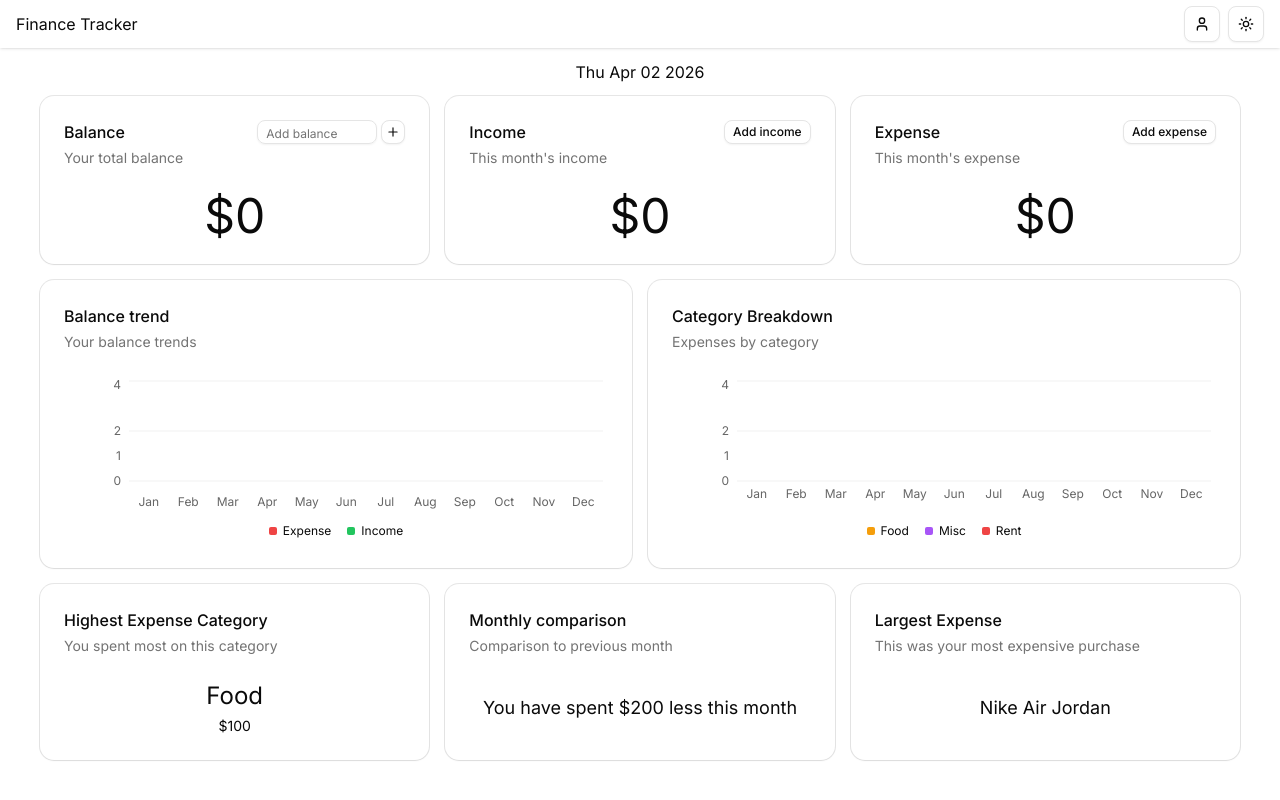
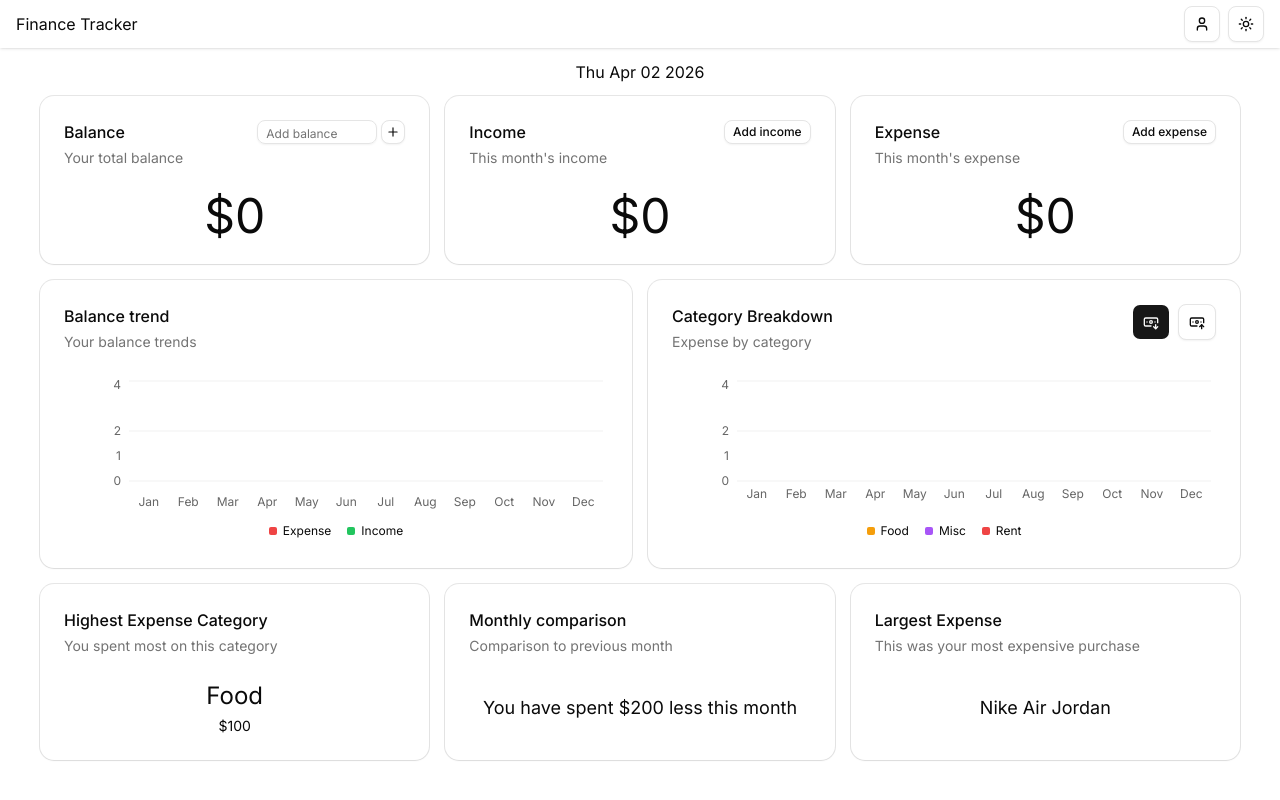
Before and after one commit to darshan03s/finance_tracker, a Next.js app: page / in a window 1280 px wide. Shown: the top 800 px of the page. Built offline with nearby package versions, Linux system fonts and the light colour scheme.

Commit message:
feat: add income category breakdown to main dashboard

```diff
--- a/components/category-breakdown.tsx
+++ b/components/category-breakdown.tsx
@@ -11,10 +11,21 @@ import {
   ChartTooltipContent
 } from '@/components/ui/chart';
 
-import { Card, CardContent, CardDescription, CardHeader, CardTitle } from '@/components/ui/card';
-import { ExpenseCategory } from '@/types';
+import {
+  Card,
+  CardAction,
+  CardContent,
+  CardDescription,
+  CardHeader,
+  CardTitle
+} from '@/components/ui/card';
+import { ExpenseCategory, IncomeCategory } from '@/types';
+import { useState } from 'react';
+import { Button } from './ui/button';
+import { BanknoteArrowDown, BanknoteArrowUp } from 'lucide-react';
+import { capitalize } from '@/lib/utils';
 
-const ChartWrapper = ({
+const ExpenseChart = ({
   chartData,
   categories
 }: {
@@ -50,22 +61,84 @@ const ChartWrapper = ({
   );
 };
 
-const CategoryBreakdown = ({
+const IncomeChart = ({
   chartData,
   categories
 }: {
   chartData: Record<string, string | number>[];
-  categories: ExpenseCategory[];
+  categories: IncomeCategory[];
 }) => {
+  const chartConfig: ChartConfig = {};
+
+  categories.forEach((cat) => {
+    chartConfig[cat] = {
+      label: cat.charAt(0).toUpperCase() + cat.slice(1),
+      color: cat === 'freelance' ? '#f59e0b' : '#a855f7'
+    };
+  });
+
+  return (
+    <ChartContainer config={chartConfig} className="h-full w-full">
+      <BarChart data={chartData}>
+        <CartesianGrid vertical={false} />
+
+        <XAxis dataKey="month" tickLine={false} axisLine={false} />
+
+        <YAxis tickLine={false} axisLine={false} />
+
+        <ChartTooltip content={<ChartTooltipContent />} />
+        <ChartLegend content={<ChartLegendContent />} />
+
+        {categories.map((cat) => (
+          <Bar key={cat} dataKey={cat} stackId="income" fill={`var(--color-${cat})`} />
+        ))}
+      </BarChart>
+    </ChartContainer>
+  );
+};
+
+const CategoryBreakdown = ({
+  expenseCategoryData,
+  expenseCategories,
+  incomeCategoryData,
+  incomeCategories
+}: {
+  expenseCategoryData: Record<string, string | number>[];
+  expenseCategories: ExpenseCategory[];
+  incomeCategoryData: Record<string, string | number>[];
+  incomeCategories: IncomeCategory[];
+}) => {
+  const [type, setType] = useState<'expense' | 'income'>('expense');
+
   return (
     <Card className="h-full w-full flex flex-col">
       <CardHeader>
         <CardTitle>Category Breakdown</CardTitle>
-        <CardDescription>Expenses by category</CardDescription>
+        <CardDescription>{capitalize(type)} by category</CardDescription>
+        <CardAction>
+          <div className="flex items-center gap-2">
+            <Button
+              variant={type === 'expense' ? 'default' : 'outline'}
+              onClick={() => setType('expense')}
+            >
+              <BanknoteArrowDown />
+            </Button>
+            <Button
+              variant={type === 'income' ? 'default' : 'outline'}
+              onClick={() => setType('income')}
+            >
+              <BanknoteArrowUp />
+            </Button>
+          </div>
+        </CardAction>
       </CardHeader>
 
       <CardContent className="flex-1 min-h-0">
-        <ChartWrapper chartData={chartData} categories={categories} />
+        {type === 'expense' ? (
+          <ExpenseChart chartData={expenseCategoryData} categories={expenseCategories} />
+        ) : (
+          <IncomeChart chartData={incomeCategoryData} categories={incomeCategories} />
+        )}
       </CardContent>
     </Card>
   );
--- a/components/main.tsx
+++ b/components/main.tsx
@@ -157,14 +157,12 @@ const Main = () => {
   }, []);
 
   const transactions = useFinanceStore((s) => s.transactions);
-
   const monthlyTotals = getMonthlyTotals(transactions);
-
   const chartData = getMonthlyIncomeExpenseTrend(transactions);
-
   const expenseCategories = useFinanceStore((s) => s.categories.expense);
-
+  const incomeCategories = useFinanceStore((s) => s.categories.income);
   const expenseCategoryData = getMonthlyCategoryBreakdown(transactions, expenseCategories);
+  const incomeCategoryData = getMonthlyCategoryBreakdown(transactions, incomeCategories, 'income');
 
   return (
     <main className="pb-4">
@@ -181,7 +179,12 @@ const Main = () => {
             <BalanceTrend chartData={chartData} />
           </div>
           <div className="h-72">
-            <CategoryBreakdown chartData={expenseCategoryData} categories={expenseCategories} />
+            <CategoryBreakdown
+              expenseCategoryData={expenseCategoryData}
+              expenseCategories={expenseCategories}
+              incomeCategoryData={incomeCategoryData}
+              incomeCategories={incomeCategories}
+            />
           </div>
         </div>
 
--- a/lib/finance-utils.ts
+++ b/lib/finance-utils.ts
@@ -77,6 +77,7 @@ export function getMonthlyIncomeExpenseTrend(
 export function getMonthlyCategoryBreakdown(
   transactions: Transaction[],
   categories: string[],
+  type: 'income' | 'expense' = 'expense',
   referenceYear: number = new Date().getFullYear()
 ) {
   const monthNames = [
@@ -94,7 +95,6 @@ export function getMonthlyCategoryBreakdown(
     'Dec'
   ];
 
-  // initialize structure
   const result = monthNames.map((month) => {
     const base: Record<string, number | string> = { month };
 
@@ -106,7 +106,7 @@ export function getMonthlyCategoryBreakdown(
   });
 
   for (const txn of transactions) {
-    if (txn.type !== 'expense') continue;
+    if (txn.type !== type) continue;
 
     const d = new Date(txn.date);
     if (d.getFullYear() !== referenceYear) continue;
```
